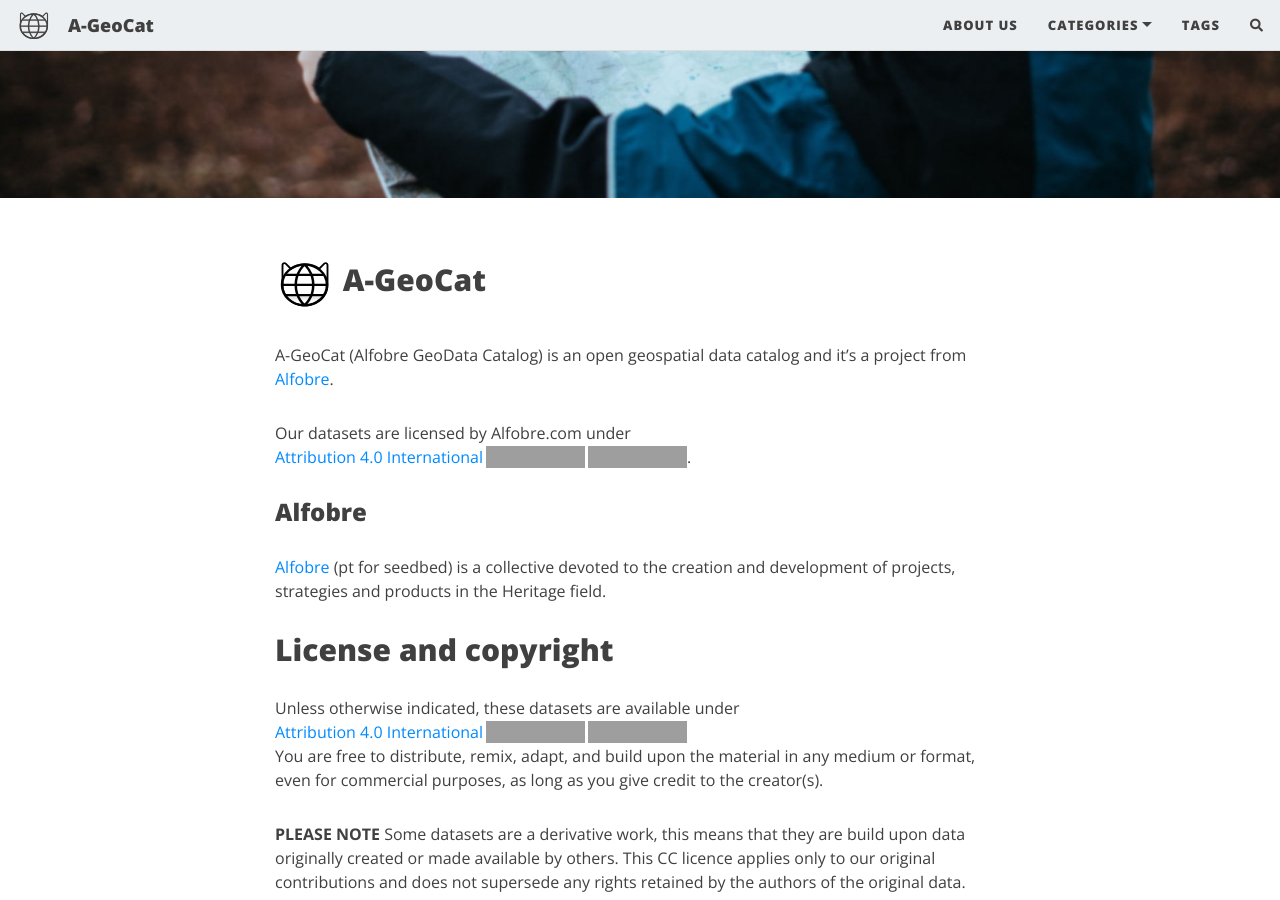
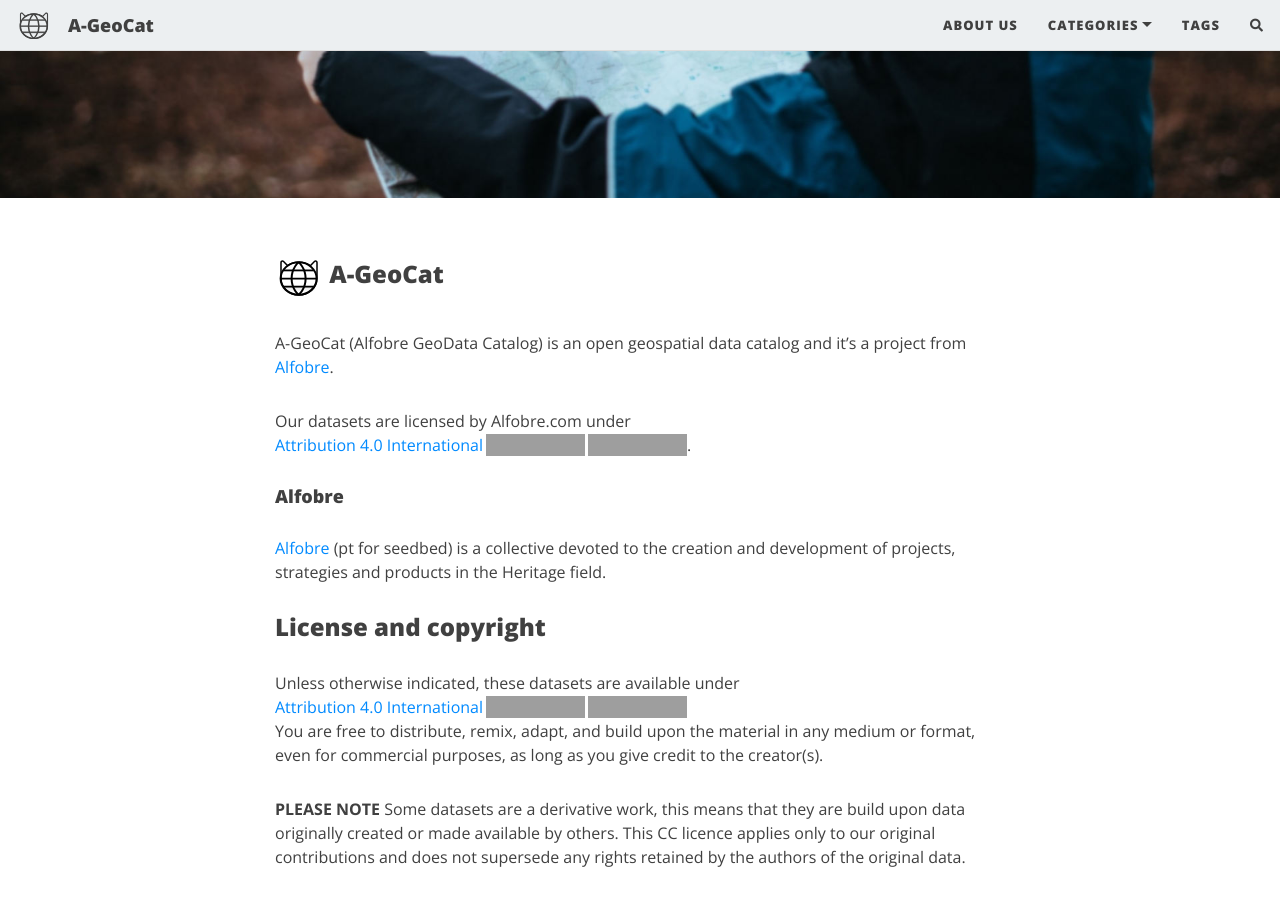
Before and after one commit to projetoalfobre/a-geocat, a Jekyll site: the page built from aboutus.md, in a window 1280 px wide and 900 px high, scrolled down 347 px. Built offline with Jekyll 4.4.1, drawn with Linux system fonts in a browser that asks for light colours; nearby versions of some CDN libraries; comment, search, counter and statistics services are not loaded; grey boxes are pictures that could not be loaded.

Commit message:
Update aboutus.md

```diff
--- a/aboutus.md
+++ b/aboutus.md
@@ -5,22 +5,22 @@
 cover-img: /assets/img/aboutus.jpg
 ---
 
-## <img class="aboutus_logo" src="{{ "/assets/img/geocat.svg" | relative_url }}"> A-GeoCat
+### <img class="aboutus_logo" src="{{ "/assets/img/geocat.svg" | relative_url }}"> A-GeoCat
 A-GeoCat (Alfobre GeoData Catalog) is an open geospatial data catalog and it's a project from [Alfobre](http://alfobre.com).
 
 Our datasets are licensed by Alfobre.com under <a href="http://creativecommons.org/licenses/by/4.0/?ref=chooser-v1" target="_blank" rel="license noopener noreferrer" style="display:inline-block;">Attribution 4.0 International<img style="height:22px!important;margin-left:3px;vertical-align:text-bottom;" src="https://mirrors.creativecommons.org/presskit/icons/cc.svg?ref=chooser-v1"><img style="height:22px!important;margin-left:3px;vertical-align:text-bottom;" src="https://mirrors.creativecommons.org/presskit/icons/by.svg?ref=chooser-v1"></a>.
 
-### Alfobre
+#### Alfobre
 [Alfobre](http://alfobre.com) (pt for seedbed) is a collective devoted to the creation and development of projects, strategies and products in the Heritage field.
 
 
-## License and copyright
+### License and copyright
 Unless otherwise indicated, these datasets are available under <a href="http://creativecommons.org/licenses/by/4.0/?ref=chooser-v1" target="_blank" rel="license noopener noreferrer" style="display:inline-block;">Attribution 4.0 International<img style="height:22px!important;margin-left:3px;vertical-align:text-bottom;" src="https://mirrors.creativecommons.org/presskit/icons/cc.svg?ref=chooser-v1"><img style="height:22px!important;margin-left:3px;vertical-align:text-bottom;" src="https://mirrors.creativecommons.org/presskit/icons/by.svg?ref=chooser-v1"></a>
 <br>You are free to distribute, remix, adapt, and build upon the material in any medium or format, even for commercial purposes, as long as you give credit to the creator(s).
 
 **PLEASE NOTE** Some datasets are a derivative work, this means that they are build upon data originally created or made available by others. This CC licence applies only to our original contributions and does not supersede any rights retained by the authors of the original data.
 
-### Attribution text
+#### Attribution text
 Please check for the attribution text in each dataset page. We recommend:
 
 *name of dataset* by A-GeoCat (Alfobre.com), available under a Creative Commons Attribution 4.0 International (http://creativecommons.org/licenses/by/4.0) at https://projetoalfobre.github.io/a-geocat/
```
